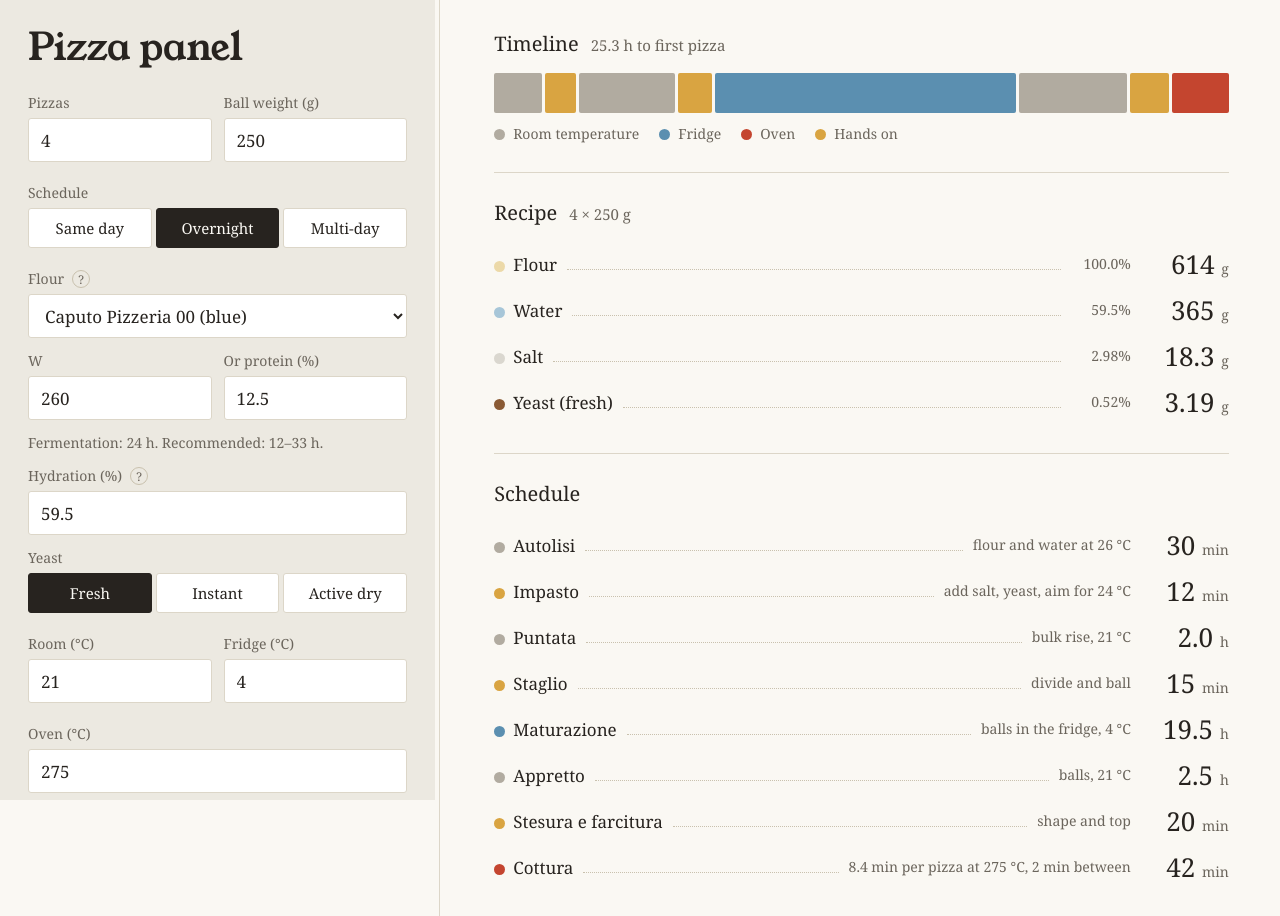
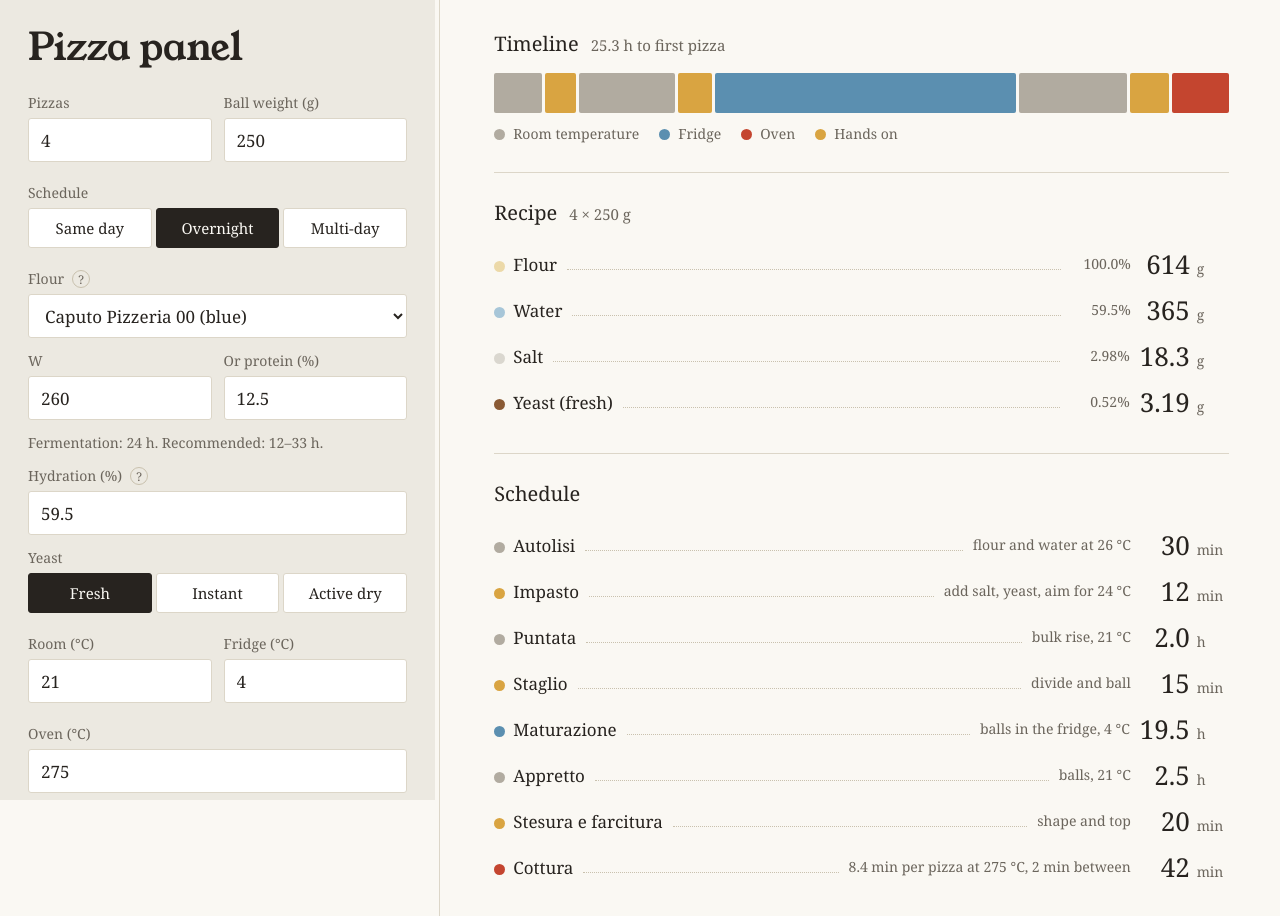
Before and after one commit to Nodo1221/Pizza-panel, a React (Vite) app: page / in a window 1280 px wide. Shown: the top 916 px of the page. Built offline with nearby package versions, Linux system fonts and the light colour scheme.

Commit message:
Light v16: fixed-width unit column so numbers line up

```diff
--- a/src/index.css
+++ b/src/index.css
@@ -128,7 +128,7 @@ input[aria-invalid='true'] { border-color: var(--alert); }
 .big b { font-size: 17px; white-space: nowrap; }
 .big small { font-size: 14px; color: var(--mute); margin-bottom: 3px; min-width: 60px; text-align: right; }
 .big strong { font-size: 26px; font-weight: 500; line-height: 1; min-width: 88px; text-align: right; }
-.big em { font-size: 14px; font-style: normal; color: var(--mute); }
+.big em { display: inline-block; min-width: 2.3em; text-align: left; font-size: 14px; font-style: normal; color: var(--mute); }
 section > .hint { margin-top: 12px; }
 
 
```
